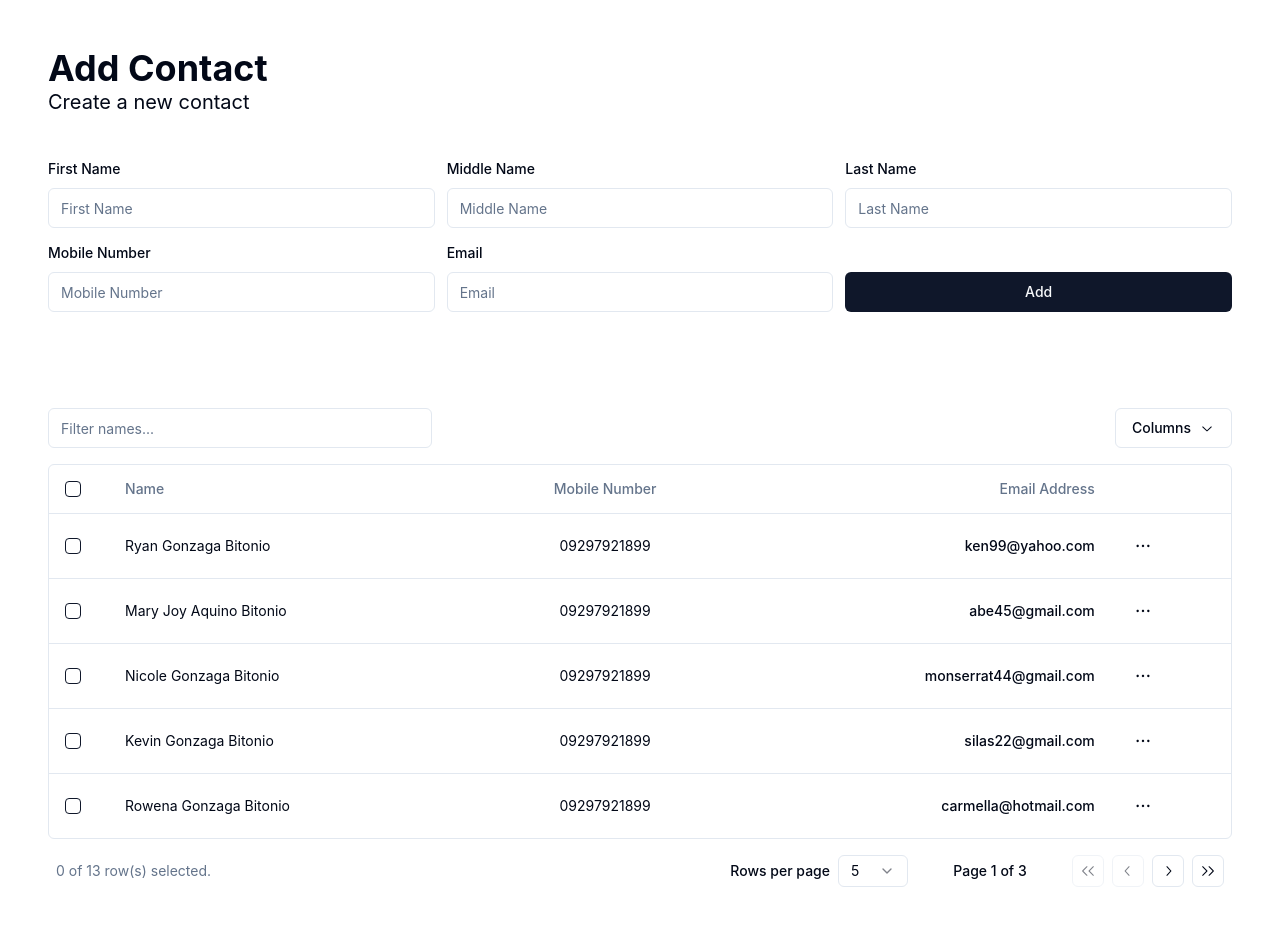
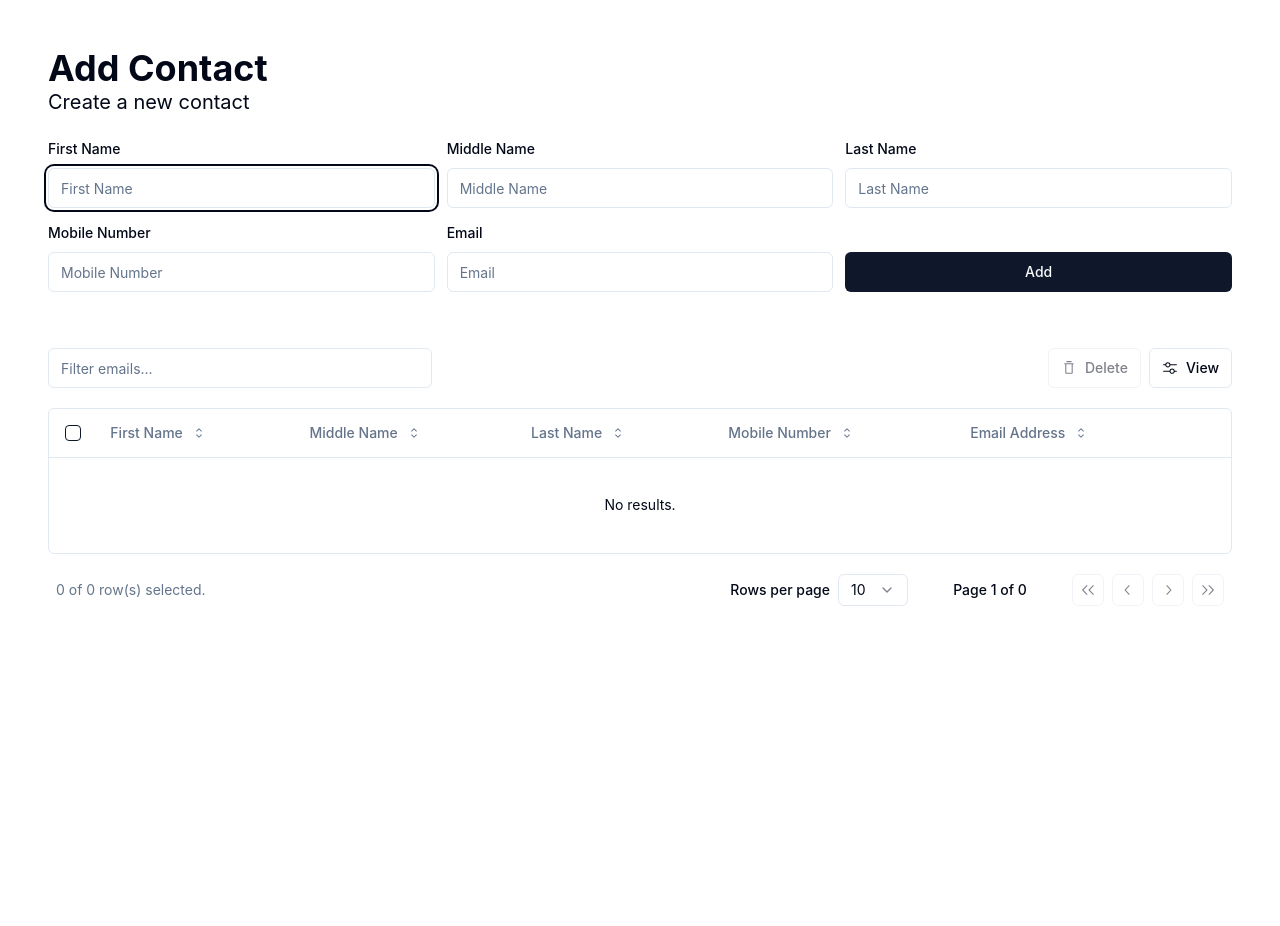
Before and after one commit to ryanbitonio/contact-crud, a React (Vite) app: page /contact in a window 1280 px wide. Shown: the top 926 px of the page. After the commit the page ends 800 px from the top, so only its background shows below. Built offline with nearby package versions, Linux system fonts and the light colour scheme.

Commit message:
Implementing Redux

```diff
--- a/package.json
+++ b/package.json
@@ -18,6 +18,7 @@
     "@radix-ui/react-select": "^1.2.2",
     "@radix-ui/react-slot": "^1.0.2",
     "@radix-ui/react-toast": "^1.1.4",
+    "@reduxjs/toolkit": "^1.9.5",
     "@tanstack/react-table": "^8.9.3",
     "class-variance-authority": "^0.7.0",
     "clsx": "^2.0.0",
@@ -25,6 +26,7 @@
     "react": "^18.2.0",
     "react-dom": "^18.2.0",
     "react-hook-form": "^7.45.4",
+    "react-redux": "^8.1.2",
     "tailwind-merge": "^1.14.0",
     "tailwindcss-animate": "^1.0.6",
     "zod": "^3.22.1"
--- a/src/components/data-table/data-table-columns.tsx
+++ b/src/components/data-table/columns.tsx
@@ -1,5 +1,7 @@
+import { deleteRow, editRow } from "@/lib/store";
 import { DotsHorizontalIcon } from "@radix-ui/react-icons";
 import { ColumnDef } from "@tanstack/react-table";
+import { useDispatch } from "react-redux";
 import { Button } from "../ui/button";
 import { Checkbox } from "../ui/checkbox";
 import {
@@ -9,14 +11,10 @@ import {
   DropdownMenuLabel,
   DropdownMenuTrigger,
 } from "../ui/dropdown-menu";
-
-export type ContactTypes = {
-  id: string;
-  name: string;
-  mobile: number | string;
-  email: string;
-};
-
+import {
+  ContactTypes,
+  DataTableColumnHeader,
+} from "./data-table-columns-options";
 export const columns: ColumnDef<ContactTypes>[] = [
   {
     id: "select",
@@ -41,32 +39,54 @@ export const columns: ColumnDef<ContactTypes>[] = [
     enableHiding: false,
   },
   {
-    accessorKey: "name",
-    header: () => <div>Name</div>,
-    cell: ({ row }) => <div className="capitalize">{row.getValue("name")}</div>,
-  },
-  {
-    accessorKey: "mobile",
-    header: () => <div className="text-center">Mobile Number</div>,
+    accessorKey: "firstName",
+    header: ({ column }) => (
+      <DataTableColumnHeader column={column} title="First Name" />
+    ),
     cell: ({ row }) => (
-      <div className="text-center">{row.getValue("mobile")}</div>
+      <div className="capitalize">{row.getValue("firstName")}</div>
     ),
   },
   {
+    accessorKey: "middleName",
+    header: ({ column }) => (
+      <DataTableColumnHeader column={column} title="Middle Name" />
+    ),
+    cell: ({ row }) => (
+      <div className="capitalize">{row.getValue("middleName")}</div>
+    ),
+  },
+  {
+    accessorKey: "lastName",
+    header: ({ column }) => (
+      <DataTableColumnHeader column={column} title="Last Name" />
+    ),
+    cell: ({ row }) => (
+      <div className="capitalize">{row.getValue("lastName")}</div>
+    ),
+  },
+  {
+    accessorKey: "mobileNumber",
+    header: ({ column }) => (
+      <DataTableColumnHeader column={column} title="Mobile Number" />
+    ),
+    cell: ({ row }) => <div>{row.getValue("mobileNumber")}</div>,
+  },
+  {
     accessorKey: "email",
-    header: () => <div className="text-right">Email Address</div>,
+    header: ({ column }) => (
+      <DataTableColumnHeader column={column} title="Email Address" />
+    ),
     cell: ({ row }) => {
-      return (
-        <div className="text-right font-medium lowercase">
-          {row.getValue("email")}
-        </div>
-      );
+      return <div>{row.getValue("email")}</div>;
     },
   },
   {
     id: "actions",
     enableHiding: false,
-    cell: () => {
+    cell: ({ row }) => {
+      const dispatch = useDispatch();
+
       return (
         <DropdownMenu>
           <DropdownMenuTrigger asChild>
@@ -76,8 +96,12 @@ export const columns: ColumnDef<ContactTypes>[] = [
           </DropdownMenuTrigger>
           <DropdownMenuContent align="end">
             <DropdownMenuLabel>Actions</DropdownMenuLabel>
-            <DropdownMenuItem>Edit</DropdownMenuItem>
-            <DropdownMenuItem>Delete</DropdownMenuItem>
+            <DropdownMenuItem onClick={() => dispatch(editRow(row.index))}>
+              Edit
+            </DropdownMenuItem>
+            <DropdownMenuItem onClick={() => dispatch(deleteRow(row.index))}>
+              Delete
+            </DropdownMenuItem>
           </DropdownMenuContent>
         </DropdownMenu>
       );
--- /dev/null
+++ b/src/components/data-table/data-table-columns-options.tsx
@@ -0,0 +1,78 @@
+import { cn } from "@/lib/utils";
+import {
+  ArrowDownIcon,
+  ArrowUpIcon,
+  CaretSortIcon,
+  EyeNoneIcon,
+} from "@radix-ui/react-icons";
+import { Column } from "@tanstack/react-table";
+import { Button } from "../ui/button";
+import {
+  DropdownMenu,
+  DropdownMenuContent,
+  DropdownMenuItem,
+  DropdownMenuSeparator,
+  DropdownMenuTrigger,
+} from "../ui/dropdown-menu";
+
+export interface ContactTypes {
+  firstName: string;
+  middleName: string;
+  lastName: string;
+  mobileNumber: number | string;
+  email: string;
+}
+
+interface DataTableColumnHeaderProps<TData, TValue>
+  extends React.HTMLAttributes<HTMLDivElement> {
+  column: Column<TData, TValue>;
+  title: string;
+}
+
+export function DataTableColumnHeader<TData, TValue>({
+  column,
+  title,
+  className,
+}: DataTableColumnHeaderProps<TData, TValue>) {
+  if (!column.getCanSort()) {
+    return <div className={cn(className)}>{title}</div>;
+  }
+
+  return (
+    <div className={cn("flex items-center", className)}>
+      <DropdownMenu>
+        <DropdownMenuTrigger asChild>
+          <Button
+            variant="ghost"
+            size="sm"
+            className="-ml-3 h-8 data-[state=open]:bg-accent"
+          >
+            <span>{title}</span>
+            {column.getIsSorted() === "desc" ? (
+              <ArrowDownIcon className="ml-2 h-4 w-4" />
+            ) : column.getIsSorted() === "asc" ? (
+              <ArrowUpIcon className="ml-2 h-4 w-4" />
+            ) : (
+              <CaretSortIcon className="ml-2 h-4 w-4" />
+            )}
+          </Button>
+        </DropdownMenuTrigger>
+        <DropdownMenuContent align="start">
+          <DropdownMenuItem onClick={() => column.toggleSorting(false)}>
+            <ArrowUpIcon className="mr-2 h-3.5 w-3.5 text-muted-foreground/70" />
+            Asc
+          </DropdownMenuItem>
+          <DropdownMenuItem onClick={() => column.toggleSorting(true)}>
+            <ArrowDownIcon className="mr-2 h-3.5 w-3.5 text-muted-foreground/70" />
+            Desc
+          </DropdownMenuItem>
+          <DropdownMenuSeparator />
+          <DropdownMenuItem onClick={() => column.toggleVisibility(false)}>
+            <EyeNoneIcon className="mr-2 h-3.5 w-3.5 text-muted-foreground/70" />
+            Hide
+          </DropdownMenuItem>
+        </DropdownMenuContent>
+      </DropdownMenu>
+    </div>
+  );
+}
--- a/src/components/data-table/data-table-pagination.tsx
+++ b/src/components/data-table/data-table-pagination.tsx
@@ -41,7 +41,7 @@ export function DataTablePagination<TData>({
               <SelectValue placeholder={table.getState().pagination.pageSize} />
             </SelectTrigger>
             <SelectContent side="top">
-              {[5, 10, 15, 20, 25].map(pageSize => (
+              {[10, 15, 20, 25, 30].map(pageSize => (
                 <SelectItem key={pageSize} value={`${pageSize}`}>
                   {pageSize}
                 </SelectItem>
--- /dev/null
+++ b/src/components/data-table/data-table-view-options.tsx
@@ -0,0 +1,58 @@
+"use client";
+
+import { MixerHorizontalIcon } from "@radix-ui/react-icons";
+import { Table } from "@tanstack/react-table";
+import {
+  DropdownMenu,
+  DropdownMenuCheckboxItem,
+  DropdownMenuContent,
+  DropdownMenuLabel,
+  DropdownMenuSeparator,
+  DropdownMenuTrigger,
+} from "../ui/dropdown-menu";
+import { Button } from "../ui/button";
+
+interface DataTableViewOptionsProps<TData> {
+  table: Table<TData>;
+}
+
+export function DataTableViewOptions<TData>({
+  table,
+}: DataTableViewOptionsProps<TData>) {
+  return (
+    <DropdownMenu>
+      <DropdownMenuTrigger asChild>
+        <Button
+          variant="outline"
+          size="sm"
+          className="ml-auto hidden h-10 lg:flex"
+        >
+          <MixerHorizontalIcon className="mr-2 h-4 w-4" />
+          View
+        </Button>
+      </DropdownMenuTrigger>
+      <DropdownMenuContent align="end" className="w-[150px]">
+        <DropdownMenuLabel>Toggle columns</DropdownMenuLabel>
+        <DropdownMenuSeparator />
+        {table
+          .getAllColumns()
+          .filter(
+            column =>
+              typeof column.accessorFn !== "undefined" && column.getCanHide()
+          )
+          .map(column => {
+            return (
+              <DropdownMenuCheckboxItem
+                key={column.id}
+                className="capitalize"
+                checked={column.getIsVisible()}
+                onCheckedChange={value => column.toggleVisibility(!!value)}
+              >
+                {column.id}
+              </DropdownMenuCheckboxItem>
+            );
+          })}
+      </DropdownMenuContent>
+    </DropdownMenu>
+  );
+}
--- a/src/components/data-table/data-table.tsx
+++ b/src/components/data-table/data-table.tsx
@@ -1,4 +1,3 @@
-import { ChevronDownIcon } from "@radix-ui/react-icons";
 import {
   ColumnDef,
   ColumnFiltersState,
@@ -13,13 +12,6 @@ import {
 } from "@tanstack/react-table";
 import * as React from "react";
 
-import { Button } from "@/components/ui/button";
-import {
-  DropdownMenu,
-  DropdownMenuCheckboxItem,
-  DropdownMenuContent,
-  DropdownMenuTrigger,
-} from "@/components/ui/dropdown-menu";
 import { Input } from "@/components/ui/input";
 import {
   Table,
@@ -29,7 +21,12 @@ import {
   TableHeader,
   TableRow,
 } from "@/components/ui/table";
+import { TrashIcon } from "@radix-ui/react-icons";
+import { Button } from "../ui/button";
 import { DataTablePagination } from "./data-table-pagination";
+import { DataTableViewOptions } from "./data-table-view-options";
+import { useDispatch } from "react-redux";
+import { deleteAll } from "@/lib/store";
 
 interface DataTableProps<TData, TValue> {
   columns: ColumnDef<TData, TValue>[];
@@ -40,6 +37,7 @@ export function DataTable<TData, TValue>({
   columns,
   data,
 }: DataTableProps<TData, TValue>) {
+  const dispatch = useDispatch();
   const [sorting, setSorting] = React.useState<SortingState>([]);
   const [columnFilters, setColumnFilters] = React.useState<ColumnFiltersState>(
     []
@@ -65,50 +63,34 @@ export function DataTable<TData, TValue>({
       columnVisibility,
       rowSelection,
     },
-    initialState: {
-      pagination: {
-        pageSize: 5,
-      },
-    },
   });
 
   return (
-    <div className="w-full">
-      <div className="flex items-center py-4">
+    <>
+      <div className="flex items-center justify-between">
         <Input
-          placeholder="Filter names..."
-          value={(table.getColumn("name")?.getFilterValue() as string) ?? ""}
+          placeholder="Filter emails..."
+          value={(table.getColumn("email")?.getFilterValue() as string) ?? ""}
           onChange={event =>
-            table.getColumn("name")?.setFilterValue(event.target.value)
+            table.getColumn("email")?.setFilterValue(event.target.value)
           }
           className="max-w-sm"
         />
-        <DropdownMenu>
-          <DropdownMenuTrigger asChild>
-            <Button variant="outline" className="ml-auto">
-              Columns <ChevronDownIcon className="ml-2 h-4 w-4" />
-            </Button>
-          </DropdownMenuTrigger>
-          <DropdownMenuContent align="end">
-            {table
-              .getAllColumns()
-              .filter(column => column.getCanHide())
-              .map(column => {
-                return (
-                  <DropdownMenuCheckboxItem
-                    key={column.id}
-                    className="capitalize"
-                    checked={column.getIsVisible()}
-                    onCheckedChange={value => column.toggleVisibility(!!value)}
-                  >
-                    {column.id}
-                  </DropdownMenuCheckboxItem>
-                );
-              })}
-          </DropdownMenuContent>
-        </DropdownMenu>
+        <div className="flex gap-2">
+          <Button
+            disabled={table.getIsAllPageRowsSelected() ? false : true}
+            variant="outline"
+            size="sm"
+            className="ml-auto hidden h-10  lg:flex"
+            onClick={() => dispatch(deleteAll())}
+          >
+            <TrashIcon className="mr-2 h-4 w-4" />
+            Delete
+          </Button>
+          <DataTableViewOptions table={table} />
+        </div>
       </div>
-      <div className="rounded-md border mb-4">
+      <div className="rounded-md border">
         <Table>
           <TableHeader>
             {table.getHeaderGroups().map(headerGroup => (
@@ -159,6 +141,6 @@ export function DataTable<TData, TValue>({
         </Table>
       </div>
       <DataTablePagination table={table} />
-    </div>
+    </>
   );
 }
--- a/src/components/forms/ContactForm.tsx
+++ b/src/components/forms/contact-form.tsx
@@ -1,5 +1,4 @@
 import { zodResolver } from "@hookform/resolvers/zod";
-import * as z from "zod";
 
 import { Button } from "@/components/ui/button";
 import {
@@ -12,14 +11,24 @@ import {
 } from "@/components/ui/form";
 import { Input } from "@/components/ui/input";
 import { formSchema } from "@/lib/validations/contact-form";
+import { Inputs } from "@/types/types";
 import { useForm } from "react-hook-form";
 import { Toaster } from "../ui/toaster";
 import { useToast } from "../ui/use-toast";
 
+import { addRow, editRow } from "@/lib/store";
+import { useDispatch } from "react-redux";
+import { useEffect, useRef } from "react";
+
 function ContactForm() {
+  const inputRef = useRef<HTMLInputElement>(null);
+
+  useEffect(() => inputRef.current?.focus(), []);
+
+  const dispatch = useDispatch();
   const { toast } = useToast();
 
-  const form = useForm<z.infer<typeof formSchema>>({
+  const form = useForm<Inputs>({
     resolver: zodResolver(formSchema),
     defaultValues: {
       firstName: "",
@@ -30,14 +39,14 @@ function ContactForm() {
     },
   });
 
-  const onSubmit = (data: z.infer<typeof formSchema>, e: any) => {
-    e.preventDefault();
-
+  const onSubmit = (data: Inputs) => {
     toast({
       title: "Successfully Added!",
       description: "You have added a new contact.",
       duration: 3000,
     });
+
+    dispatch(addRow(data));
 
     form.reset();
   };
@@ -56,7 +65,7 @@ function ContactForm() {
       <Form {...form}>
         <form
           onSubmit={form.handleSubmit(onSubmit)}
-          className="grid grid-cols-1 md:grid-cols-3 gap-3"
+          className="grid grid-cols-1 md:grid-cols-3 gap-3 mb-4"
         >
           <FormField
             control={form.control}
@@ -70,6 +79,7 @@ function ContactForm() {
                     type="text"
                     placeholder="First Name"
                     {...field}
+                    ref={inputRef}
                   />
                 </FormControl>
                 <FormMessage />
--- a/src/components/pages/Contact.tsx
+++ b/src/components/pages/Contact.tsx
@@ -1,91 +1,14 @@
+import { RootState } from "@/main";
+import { useSelector } from "react-redux";
+import { columns } from "../data-table/columns";
 import { DataTable } from "../data-table/data-table";
-import { ContactTypes, columns } from "../data-table/data-table-columns";
-import ContactForm from "../forms/ContactForm";
+import ContactForm from "../forms/contact-form";
 
 const Contact = () => {
-  const data: ContactTypes[] = [
-    {
-      id: "1",
-      name: "Ryan Gonzaga Bitonio",
-      mobile: "09297921899",
-      email: "ken99@yahoo.com",
-    },
-    {
-      id: "2",
-      name: "Mary Joy Aquino Bitonio",
-      mobile: "09297921899",
-      email: "Abe45@gmail.com",
-    },
-    {
-      id: "3",
-      name: "Nicole Gonzaga Bitonio",
-      mobile: "09297921899",
-      email: "Monserrat44@gmail.com",
-    },
-    {
-      id: "4",
-      name: "Kevin Gonzaga Bitonio",
-      mobile: "09297921899",
-      email: "Silas22@gmail.com",
-    },
-    {
-      id: "5",
-      name: "Rowena Gonzaga Bitonio",
-      mobile: "09297921899",
-      email: "carmella@hotmail.com",
-    },
-    {
-      id: "6",
-      name: "Mary Joy Aquino Bitonio",
-      mobile: "09297921899",
-      email: "Abe45@gmail.com",
-    },
-    {
-      id: "7",
-      name: "Nicole Gonzaga Bitonio",
-      mobile: "09297921899",
-      email: "Monserrat44@gmail.com",
-    },
-    {
-      id: "8",
-      name: "Kevin Gonzaga Bitonio",
-      mobile: "09297921899",
-      email: "Silas22@gmail.com",
-    },
-    {
-      id: "9",
-      name: "Rowena Gonzaga Bitonio",
-      mobile: "09297921899",
-      email: "carmella@hotmail.com",
-    },
-    {
-      id: "10",
-      name: "Mary Joy Aquino Bitonio",
-      mobile: "09297921899",
-      email: "Abe45@gmail.com",
-    },
-    {
-      id: "11",
-      name: "Nicole Gonzaga Bitonio",
-      mobile: "09297921899",
-      email: "Monserrat44@gmail.com",
-    },
-    {
-      id: "12",
-      name: "Kevin Gonzaga Bitonio",
-      mobile: "09297921899",
-      email: "Silas22@gmail.com",
-    },
-    {
-      id: "13",
-      name: "Rowena Gonzaga Bitonio",
-      mobile: "09297921899",
-      email: "carmella@hotmail.com",
-    },
-  ];
+  const data = useSelector((state: RootState) => state.contact);
 
   return (
-    <div className="flex flex-col p-12 gap-10">
+    <div className="flex flex-col p-12 gap-5">
       <div>
         <h2 className="text-4xl font-bold font-sans">Add Contact</h2>
         <h3 className="text-xl font-regular font-sans">Create a new contact</h3>
--- /dev/null
+++ b/src/lib/store.ts
@@ -0,0 +1,27 @@
+import { ContactTypes } from "@/components/data-table/data-table-columns-options";
+import { PayloadAction, createSlice } from "@reduxjs/toolkit";
+
+const initialState: ContactTypes[] = [];
+
+export const contactSlice = createSlice({
+  name: "contact",
+  initialState,
+  reducers: {
+    addRow: (state, action: PayloadAction<ContactTypes>) => {
+      state.push(action.payload);
+    },
+    editRow: (state, action) =>
+      state.map((row, index) => {
+        if (index === action.payload) return { ...row, firstName: "Edited" };
+
+        return row;
+      }),
+    deleteRow: (state, action) =>
+      state.filter((row, index) => index !== action.payload),
+    deleteAll: () => initialState,
+  },
+});
+
+export const { addRow, editRow, deleteRow, deleteAll } = contactSlice.actions;
+
+export default contactSlice.reducer;
--- a/src/main.tsx
+++ b/src/main.tsx
@@ -1,9 +1,24 @@
 import React from "react";
 import ReactDOM from "react-dom/client";
-import Contact from "./components/pages/Contact.tsx";
+import Contact from "./components/pages/contact";
+import { configureStore } from "@reduxjs/toolkit";
+import { Provider } from "react-redux";
+import contactReducer from "./lib/store";
+
+const store = configureStore({
+  reducer: {
+    contact: contactReducer,
+  },
+});
 
 ReactDOM.createRoot(document.getElementById("root")!).render(
   <React.StrictMode>
-    <Contact />
+    <Provider store={store}>
+      <Contact />
+    </Provider>
   </React.StrictMode>
 );
+
+export type RootState = ReturnType<typeof store.getState>;
+
+export type AppDispatch = typeof store.dispatch;
--- /dev/null
+++ b/src/types/types.ts
@@ -0,0 +1,4 @@
+import { formSchema } from "@/lib/validations/contact-form";
+import { z } from "zod";
+
+export type Inputs = z.infer<typeof formSchema>;
```
Also changed, not shown: src/components/ui/table.tsx (+19 -19 lines), 1 other file (tests, documents, lock files or other folders).
